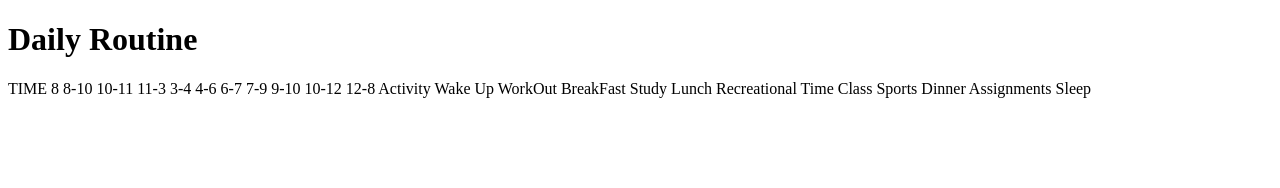
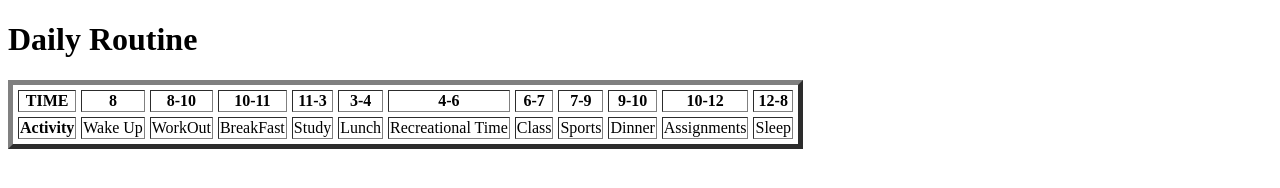
Before and after one commit to adityabhardwaj19/Routine, a plain HTML site: page index.html in a window 1280 px wide. Drawn offline with Linux system fonts and the light colour scheme.

Commit message:
error corrected

```diff
--- a/index.html
+++ b/index.html
@@ -8,7 +8,7 @@
 </head>
 <body>
     <h1>Daily Routine</h1>
-    <tableborder="5" cellpading="10" cellspacing="5">
+    <table border="5" cellpading="10" cellspacing="5">
         <tr>
             <th>TIME</th>
             <th>8</th>
```
